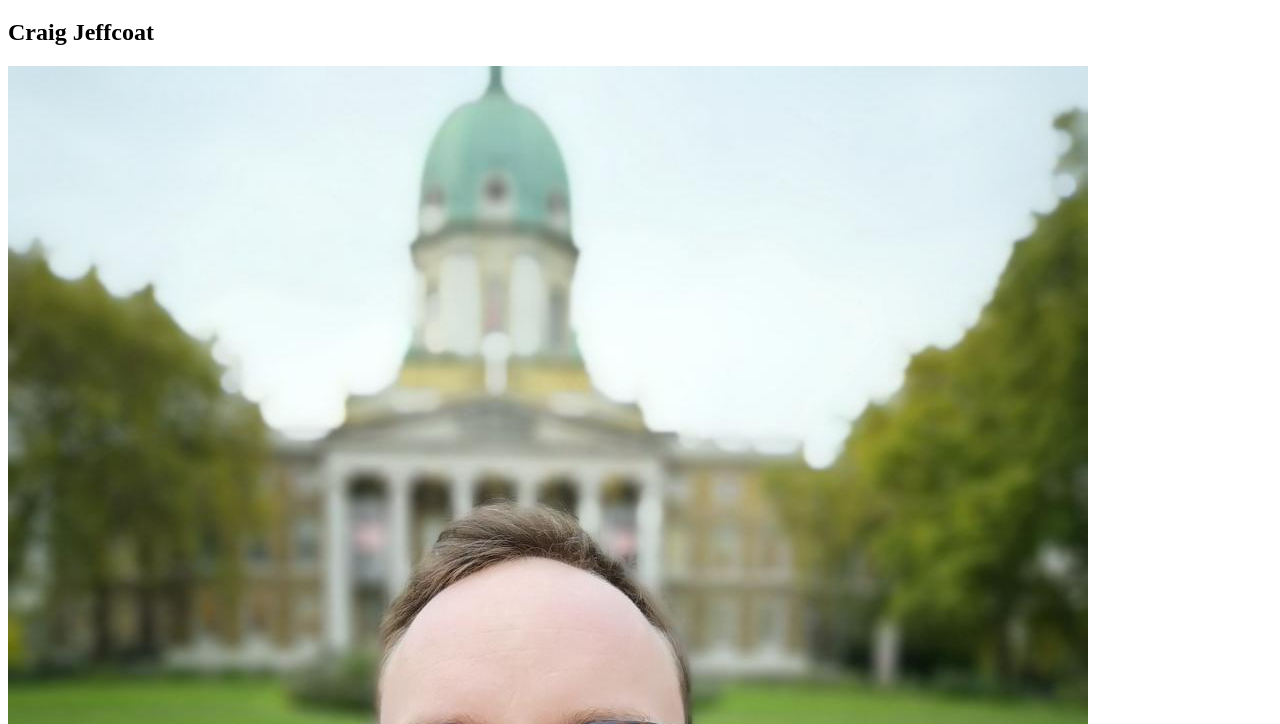
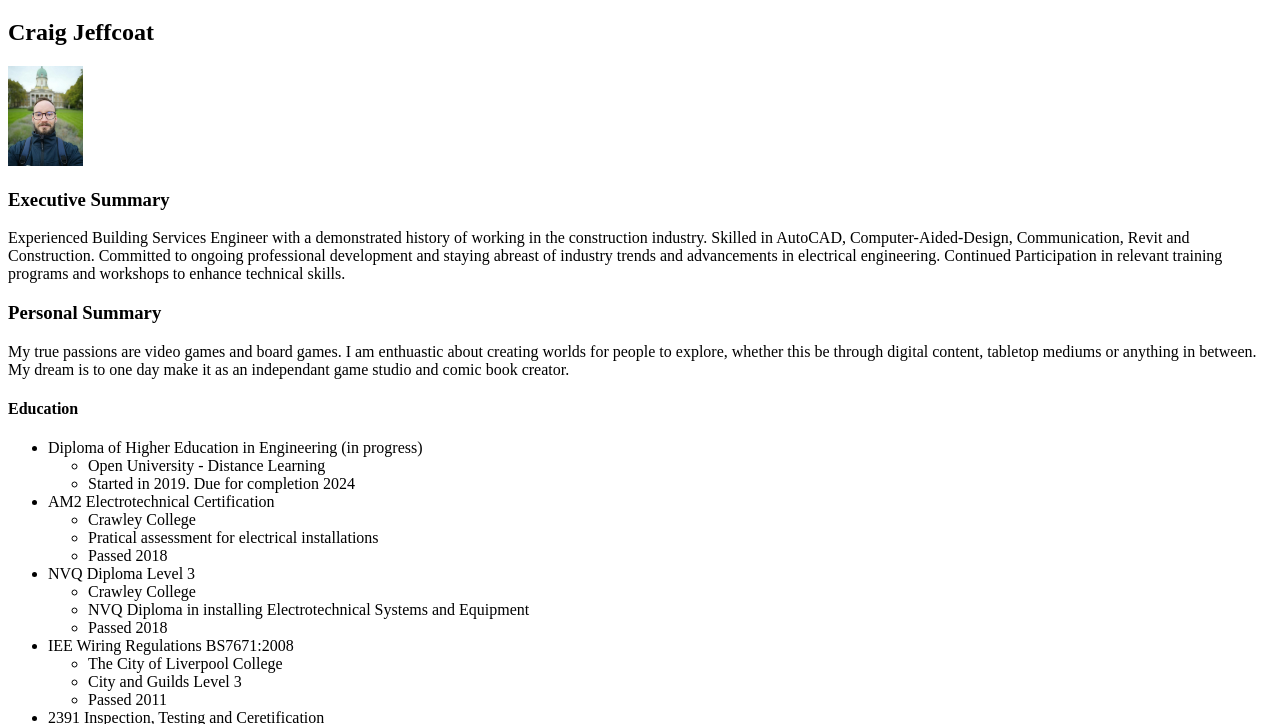
Before and after one commit to craigcratergames/html-CV, a plain HTML site: page index.html in a window 1280 px wide. Shown: the part 61-785 px from the top of the page. Drawn offline with Linux system fonts and the light colour scheme.

Commit message:
Update index.html

```diff
--- a/index.html
+++ b/index.html
@@ -10,7 +10,7 @@
    <h1>CV</h1>
    <h2>Craig Jeffcoat</h2>
    <div class="container">
-    <img src="./Assets/me_IWM.jpg" alt="Image of my mug!"/>
+    <img src="./Assets/me_IWM.jpg" height="100" alt="Image of my mug!"/>
    </div>
    <h3>Executive Summary</h3>
    <p>Experienced Building Services Engineer with a demonstrated history of working in the construction industry.
```
